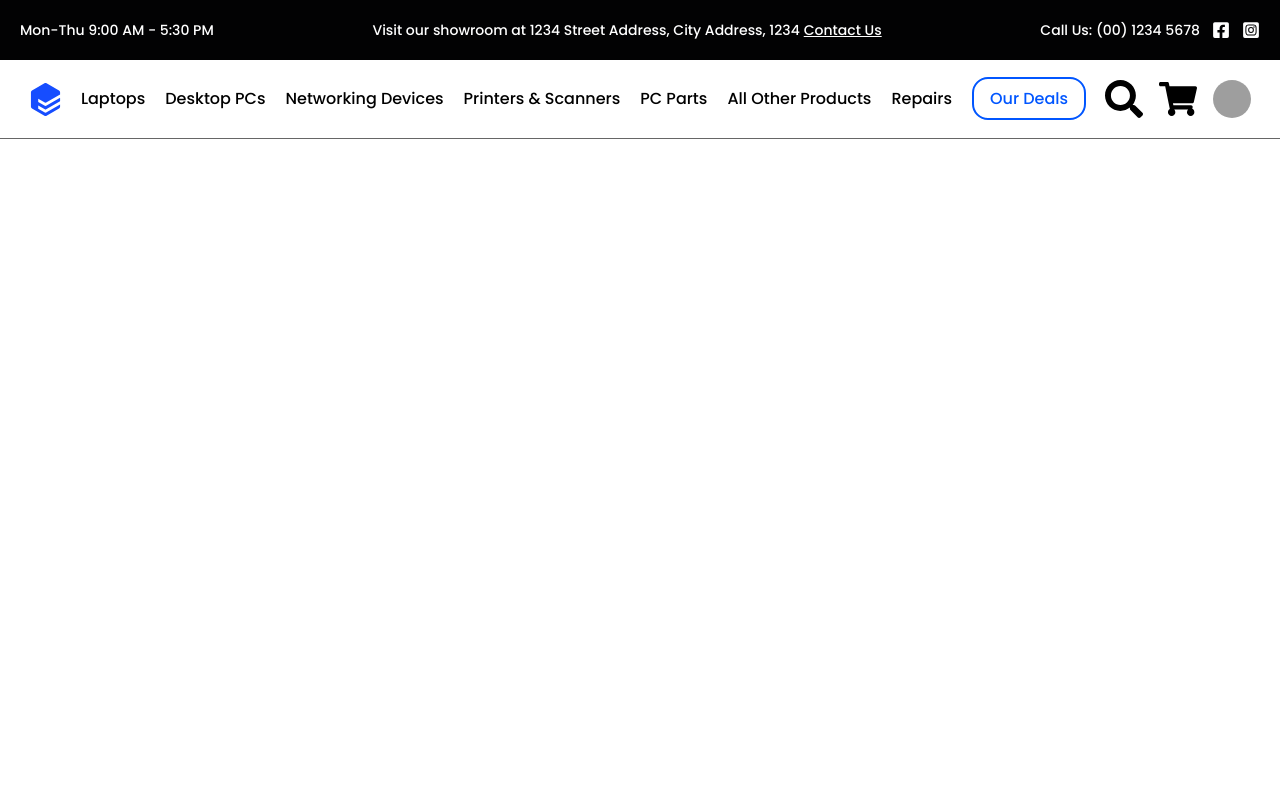
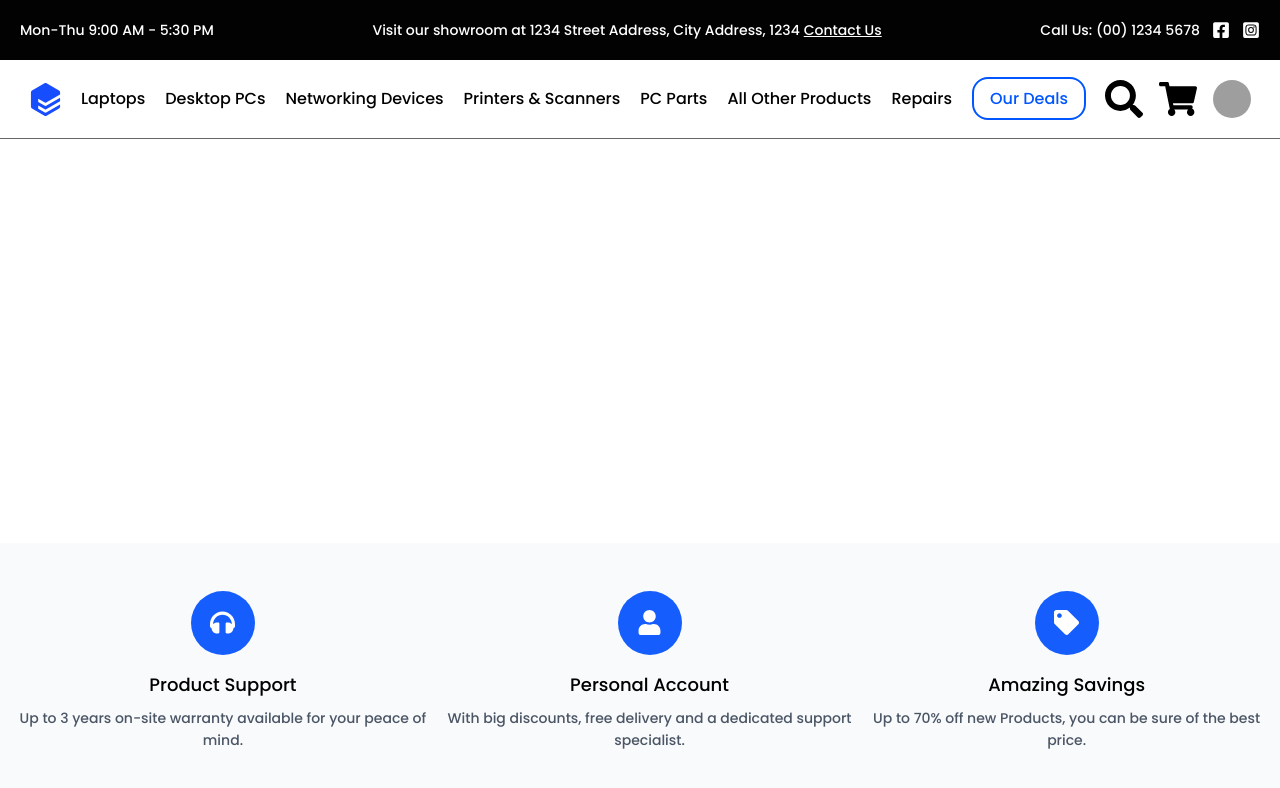
Before and after one commit to Nik91K/EM-13-2-7-Project, a React (Vite) app: page / in a window 1280 px wide. Shown: the top 788 px of the page. Built offline with nearby package versions, Linux system fonts and the light colour scheme; grey boxes are pictures that could not be loaded.

Commit message:
Add info panel

```diff
--- /dev/null
+++ b/src/components/Layout/InfoPanel/InfoCard.tsx
@@ -0,0 +1,28 @@
+import React from "react";
+import type { InfoCardProps } from "../../../types/InfoPanel";
+import { SIZES } from "../../../fixtures";
+
+const InfoCard:React.FC<InfoCardProps> = ({
+    icon: Icon,
+    title,
+    description,
+    iconBgColor = 'bg-blue-600',
+    iconColor = 'text-white',
+    iconSize = 'medium',
+}) => {
+    return (
+        <div className="flex flex-col items-center text-center max-s-sm">
+            <div className={`${iconBgColor} ${iconColor} flex items-center rounded-full justify-center mb-4 w-16 h-16`}>
+                <Icon size={SIZES.icon[iconSize]} />
+            </div>
+            <h3 className="text-lg mb-2">
+                {title}
+            </h3>
+            <p className="text-sm text-gray-600 leading-relaxed">
+                {description}
+            </p>
+        </div>
+    )
+}
+
+export default InfoCard
--- /dev/null
+++ b/src/components/Layout/InfoPanel/index.tsx
@@ -0,0 +1,33 @@
+import React from "react";
+import InfoCard from "./InfoCard";
+import { INFO_PANEL_ITEMS } from "../../../fixtures";
+import type { InfoPanelProps } from "../../../types/InfoPanel";
+
+const InfoPanel:React.FC<InfoPanelProps> = ({
+    items = INFO_PANEL_ITEMS,
+    className = ''
+}) => {
+    return (
+        <div
+            className={`bg-gray-50 py-12 px-4 ${className}`}
+        >
+            <div className="max-w-7xl mx-auto">
+                <div className="flex justify-around">
+                    {items.map((item) => {
+                        return (
+                            <InfoCard
+                                key={item.id}
+                                id={item.id}
+                                icon={item.icon}
+                                title={item.title}
+                                description={item.description}
+                            />
+                        )
+                    })}
+                </div>
+            </div>
+        </div>
+    )
+}
+
+export default InfoPanel
--- a/src/fixtures/index.ts
+++ b/src/fixtures/index.ts
@@ -1,2 +1,4 @@
 export * from './header.fixture'
 export * from './sizes.fixture'
+export * from './footer.fixture'
+export * from './infoPanel.fixture'
--- /dev/null
+++ b/src/fixtures/infoPanel.fixture.ts
@@ -0,0 +1,22 @@
+import { FaHeadphones, FaUser, FaTag } from 'react-icons/fa'
+
+export const INFO_PANEL_ITEMS = [
+    {
+        id: 'support',
+        icon: FaHeadphones,
+        title: 'Product Support',
+        description: 'Up to 3 years on-site warranty available for your peace of mind.',
+    },
+    {
+        id: 'account',
+        icon: FaUser,
+        title: 'Personal Account',
+        description: 'With big discounts, free delivery and a dedicated support specialist.',
+    },
+    {
+        id: 'savings',
+        icon: FaTag,
+        title: 'Amazing Savings',
+        description: 'Up to 70% off new Products, you can be sure of the best price.',
+    }
+] as const
--- a/src/layout/index.tsx
+++ b/src/layout/index.tsx
@@ -1,6 +1,7 @@
+import React from "react"
 import Header from "../components/Layout/Header"
 import Footer from "../components/Layout/Footer"
-import React from "react"
+import InfoPanel from "../components/Layout/InfoPanel"
 
 const LayoutPage = ({children} : {children: React.ReactNode}) => {
     return (
@@ -9,6 +10,7 @@ const LayoutPage = ({children} : {children: React.ReactNode}) => {
             <main className="flex-1 w-full max-w-7xl mx-auto px-4">
                 {children}
             </main>
+            <InfoPanel />
             <Footer />
         </div>
     )
--- /dev/null
+++ b/src/types/InfoPanel.ts
@@ -0,0 +1,16 @@
+import type { IconType } from "react-icons";
+
+export type InfoCardProps = {
+    id: string,
+    icon: IconType,
+    title: string
+    description: string,
+    iconBgColor?: string
+    iconColor?: string,
+    iconSize?: 'small' | 'medium' | 'large',
+}
+
+export type InfoPanelProps = {
+    items?: InfoCardProps[]
+    className?: string
+}
```
Also changed, not shown: src/fixtures/footer.fixture.ts (added).
